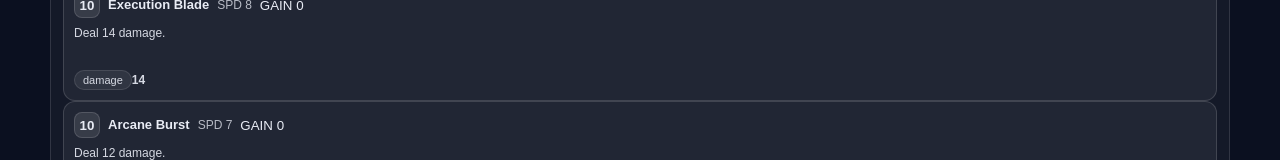
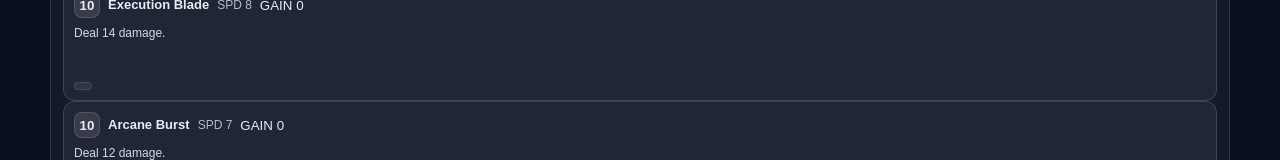
Before and after one commit to taestdd/SNAP-DUEL, a Next.js app: page / in a window 1280 px wide. Shown: the part 786-946 px from the top of the page. Built offline with nearby package versions, Linux system fonts and the light colour scheme.

Commit message:
카드에 복합 효과 적용

```diff
--- a/src/components/game/GameScreen.module.css
+++ b/src/components/game/GameScreen.module.css
@@ -343,3 +343,9 @@
     width: min(320px, 88vw);
   }
 }
+
+.effectList {
+  display: flex;
+  flex-wrap: wrap;
+  gap: 6px;
+}
--- a/src/components/game/GameScreen.tsx
+++ b/src/components/game/GameScreen.tsx
@@ -55,12 +55,15 @@ function QueuePreview({
             <span>Gain {card.gain}</span>
           </div>
 
-          <div className={styles.queueEffectRow}>
-            <span className={styles.effectBadge}>{effectLabel(card.effect)}</span>
-            <span className={styles.effectValue}>
-              {card.value} · {card.target}
+        <div className={styles.queueEffectRow}>
+          {card.effects.map((effect, idx) => (
+            <span key={`${card.id}-effect-${idx}`} className={styles.effectBadge}>
+              {effectLabel(effect.type)}
+              {effect.value !== undefined ? ` ${effect.value}` : ""}
+              {effect.target ? ` · ${effect.target}` : ""}
             </span>
-          </div>
+          ))}
+        </div>
 
           <div className={styles.queueText}>{card.text}</div>
         </div>
@@ -137,9 +140,19 @@ function CardListPopover({
                 </div>
 
                 <div className={styles.popoverItemBottom}>
-                  <span className={styles.effectBadge}>
-                    {effectLabel(card.effect)}
-                  </span>
+                  <div className={styles.effectList}>
+                    {card.effects.map((effect, effectIdx) => (
+                      <span
+                        key={`${card.id}-popover-effect-${effectIdx}`}
+                        className={styles.effectBadge}
+                      >
+                        {effectLabel(effect.type)}
+                        {effect.value !== undefined ? ` ${effect.value}` : ""}
+                        {effect.target ? ` · ${effect.target}` : ""}
+                      </span>
+                    ))}
+                  </div>
+
                   <span className={styles.popoverItemText}>{card.text}</span>
                 </div>
               </div>
--- a/src/game/engine/cards.ts
+++ b/src/game/engine/cards.ts
@@ -8,9 +8,9 @@ export const CARDS: Record<string, Card> = {
     cost: 3,
     speed: 1,
     gain: 1,
-    effect: "damage",
-    value: 2,
-    target: "enemy",
+    effects: [
+      { type: "damage", value: 2, target: "enemy" }
+    ],
     text: "Deal 2 damage.",
   },
 
@@ -20,9 +20,9 @@ export const CARDS: Record<string, Card> = {
     cost: 3,
     speed: 2,
     gain: 0,
-    effect: "block",
-    value: 2,
-    target: "self",
+    effects: [
+      { type: "block", value: 2, target: "self" }
+    ],
     text: "Gain 2 Block.",
   },
 
@@ -32,9 +32,9 @@ export const CARDS: Record<string, Card> = {
     cost: 3,
     speed: 1,
     gain: 1,
-    effect: "draw",
-    value: 1,
-    target: "self",
+    effects: [
+      { type: "draw", value: 1, target: "self" }
+    ],
     text: "Draw 1 card.",
   },
 
@@ -45,9 +45,9 @@ export const CARDS: Record<string, Card> = {
     cost: 5,
     speed: 4,
     gain: 1,
-    effect: "damage",
-    value: 6,
-    target: "enemy",
+    effects: [
+      { type: "damage", value: 6, target: "enemy" }
+    ],
     text: "Deal 6 damage.",
   },
 
@@ -57,9 +57,9 @@ export const CARDS: Record<string, Card> = {
     cost: 5,
     speed: 3,
     gain: 1,
-    effect: "damage",
-    value: 5,
-    target: "enemy",
+    effects: [
+      { type: "damage", value: 5, target: "enemy" }
+    ],
     text: "Deal 5 damage.",
   },
 
@@ -70,9 +70,9 @@ export const CARDS: Record<string, Card> = {
     cost: 7,
     speed: 6,
     gain: 1,
-    effect: "damage",
-    value: 9,
-    target: "enemy",
+    effects: [
+      { type: "damage", value: 9, target: "enemy" }
+    ],
     text: "Deal 9 damage.",
   },
 
@@ -82,9 +82,9 @@ export const CARDS: Record<string, Card> = {
     cost: 7,
     speed: 7,
     gain: 1,
-    effect: "damage",
-    value: 10,
-    target: "enemy",
+    effects: [
+      { type: "damage", value: 10, target: "enemy" }
+    ],
     text: "Deal 10 damage.",
   },
 
@@ -95,9 +95,10 @@ export const CARDS: Record<string, Card> = {
     cost: 10,
     speed: 8,
     gain: 0,
-    effect: "damage",
-    value: 14,
-    target: "enemy",
+    effects: [
+      { type: "damage", value: 14, target: "enemy" },
+      { type: "draw", value: 1, target: "self" }
+    ],
     text: "Deal 14 damage.",
   },
 
@@ -107,9 +108,10 @@ export const CARDS: Record<string, Card> = {
     cost: 10,
     speed: 7,
     gain: 0,
-    effect: "damage",
-    value: 12,
-    target: "enemy",
+    effects: [
+      { type: "damage", value: 12, target: "enemy" },
+      { type: "draw", value: 1, target: "self" }
+    ],
     text: "Deal 12 damage.",
   },
 
@@ -119,9 +121,10 @@ export const CARDS: Record<string, Card> = {
     cost: 10,
     speed: 9,
     gain: 0,
-    effect: "damage",
-    value: 16,
-    target: "enemy",
+    effects: [
+      { type: "damage", value: 16, target: "enemy" },
+      { type: "draw", value: 1, target: "self" }
+    ],
     text: "Deal 16 damage.",
   },
 };
--- a/src/game/engine/reducer.ts
+++ b/src/game/engine/reducer.ts
@@ -99,9 +99,17 @@ export function gameReducer(state: GameState, action: Action): GameState {
 
       // “가장 강력”: damage면 value 큰 것 우선, 그 다음 cost 큰 것
       candidates.sort((a, b) => {
-        const av = a.card!.effect === "damage" ? a.card!.value : 0;
-        const bv = b.card!.effect === "damage" ? b.card!.value : 0;
-        if (bv !== av) return bv - av;
+        const aDamage =
+          a.card!.effects
+            .filter((effect) => effect.type === "damage")
+            .reduce((sum, effect) => sum + (effect.value ?? 0), 0);
+
+        const bDamage =
+          b.card!.effects
+            .filter((effect) => effect.type === "damage")
+            .reduce((sum, effect) => sum + (effect.value ?? 0), 0);
+
+        if (bDamage !== aDamage) return bDamage - aDamage;
         return (b.card!.cost ?? 0) - (a.card!.cost ?? 0);
       });
 
--- a/src/game/engine/rules.ts
+++ b/src/game/engine/rules.ts
@@ -121,6 +121,140 @@ function handleRoundEnd(state: GameState): GameState {
   return prepareNextRound(s);
 }
 
+//카드 효과 단일 적용
+function applySingleEffect(
+  state: GameState,
+  player: PlayerId,
+  effect: { type: string; value?: number; target?: "self" | "enemy" }
+): GameState {
+  const target =
+    effect.target === "self"
+      ? player
+      : effect.target === "enemy"
+      ? opponentOf(player)
+      : player;
+
+  switch (effect.type) {
+    case "damage": {
+      const amount = effect.value ?? 0;
+      const bonus = state[player].status.attackBuff ?? 0;
+      const total = amount + bonus;
+
+      let next = dealDamage(state, target, total, "Damage");
+
+      next = {
+        ...next,
+        [player]: {
+          ...next[player],
+          status: {
+            ...next[player].status,
+            attackBuff: 0,
+          },
+        },
+      } as GameState;
+
+      return next;
+    }
+
+    case "block": {
+      const amount = effect.value ?? 0;
+
+      return pushLog(
+        {
+          ...state,
+          [target]: {
+            ...state[target],
+            block: state[target].block + amount,
+          },
+        } as GameState,
+        `${target} gains ${amount} Block`
+      );
+    }
+
+    case "draw": {
+      return draw(state, target, effect.value ?? 0);
+    }
+
+    case "heal": {
+      const amount = effect.value ?? 0;
+
+      return pushLog(
+        {
+          ...state,
+          [target]: {
+            ...state[target],
+            hp: state[target].hp + amount,
+          },
+        } as GameState,
+        `${target} heals ${amount}`
+      );
+    }
+
+    case "buff_attack": {
+      const amount = effect.value ?? 0;
+
+      return pushLog(
+        {
+          ...state,
+          [target]: {
+            ...state[target],
+            status: {
+              ...state[target].status,
+              attackBuff: (state[target].status.attackBuff ?? 0) + amount,
+            },
+          },
+        } as GameState,
+        `${target} gains ATK +${amount}`
+      );
+    }
+
+    case "burn": {
+      const amount = effect.value ?? 0;
+
+      return pushLog(
+        {
+          ...state,
+          [target]: {
+            ...state[target],
+            status: {
+              ...state[target].status,
+              burn: {
+                turns: 2,
+                dmgPerTurn: amount,
+              },
+            },
+          },
+        } as GameState,
+        `${target} is Burned (${amount}/turn)`
+      );
+    }
+
+    case "tag": {
+      return pushLog(state, `${player} tags`);
+    }
+
+    default:
+      return state;
+  }
+}
+
+function applyCardEffects(
+  state: GameState,
+  player: PlayerId,
+  cardId: string
+): GameState {
+  const card = getCard(cardId);
+  if (!card) return state;
+
+  let s = state;
+
+  for (const effect of card.effects) {
+    s = applySingleEffect(s, player, effect);
+    if (s.phase === "GAME_OVER") return s;
+  }
+
+  return s;
+}
 
 /* -------------------------- */
 /* 라운드 시작 처리 */
@@ -338,12 +472,13 @@ function didDirectAttackHit(
 ): boolean {
   const card = getCard(cardId);
   if (!card) return false;
-  if (card.effect !== "damage") return false;
+
+  const hasDamageEffect = card.effects.some((effect) => effect.type === "damage");
+  if (!hasDamageEffect) return false;
 
   const other = opponentOf(player);
   return stateAfter[other].hp < stateBefore[other].hp;
 }
-
 function applyInitiativeOnHit(state: GameState, player: PlayerId): GameState {
   if (state.initiative === player) return state;
 
@@ -415,6 +550,8 @@ function applyCancelOnHit(
 /* resolve 메인 */
 /* -------------------------- */
 
+
+
 function endTurnCleanup(state: GameState): GameState {
   const s: GameState = {
     ...state,
@@ -470,97 +607,7 @@ export function applyCardEffect(
   player: PlayerId,
   cardId: string
 ): GameState {
-  const card = getCard(cardId);
-  if (!card) return state;
-
-  const target = card.target === "self" ? player : opponentOf(player);
-
-  switch (card.effect) {
-    case "damage": {
-      const bonus = state[player].status.attackBuff ?? 0;
-      const total = card.value + bonus;
-
-      let next = dealDamage(state, target, total, card.name);
-
-      // 공격 버프 1회 소모
-      next = {
-        ...next,
-        [player]: {
-          ...next[player],
-          status: {
-            ...next[player].status,
-            attackBuff: 0,
-          },
-        },
-      } as GameState;
-
-      return next;
-    }
-
-    case "block": {
-      const next = {
-        ...state,
-        [target]: {
-          ...state[target],
-          block: state[target].block + card.value,
-        },
-      } as GameState;
-
-      return pushLog(next, `${target} gains ${card.value} Block`);
-    }
-
-    case "draw": {
-      return draw(state, target, card.value);
-    }
-
-    case "heal": {
-      const next = {
-        ...state,
-        [target]: {
-          ...state[target],
-          hp: state[target].hp + card.value,
-        },
-      } as GameState;
-
-      return pushLog(next, `${target} heals ${card.value}`);
-    }
-
-    case "buff_attack": {
-      const next = {
-        ...state,
-        [target]: {
-          ...state[target],
-          status: {
-            ...state[target].status,
-            attackBuff: (state[target].status.attackBuff ?? 0) + card.value,
-          },
-        },
-      } as GameState;
-
-      return pushLog(next, `${target} gains ATK +${card.value}`);
-    }
-
-    case "burn": {
-      const next = {
-        ...state,
-        [target]: {
-          ...state[target],
-          status: {
-            ...state[target].status,
-            burn: {
-              turns: 2,
-              dmgPerTurn: card.value,
-            },
-          },
-        },
-      } as GameState;
-
-      return pushLog(next, `${target} is Burned (${card.value}/turn)`);
-    }
-
-    default:
-      return state;
-  }
+  return applyCardEffects(state, player, cardId);
 }
 
 // 두 플레이어 탈진 체크
```
Also changed, not shown: src/game/engine/ai.ts (+47 -29 lines), src/game/engine/types.ts (+9 -4 lines).
